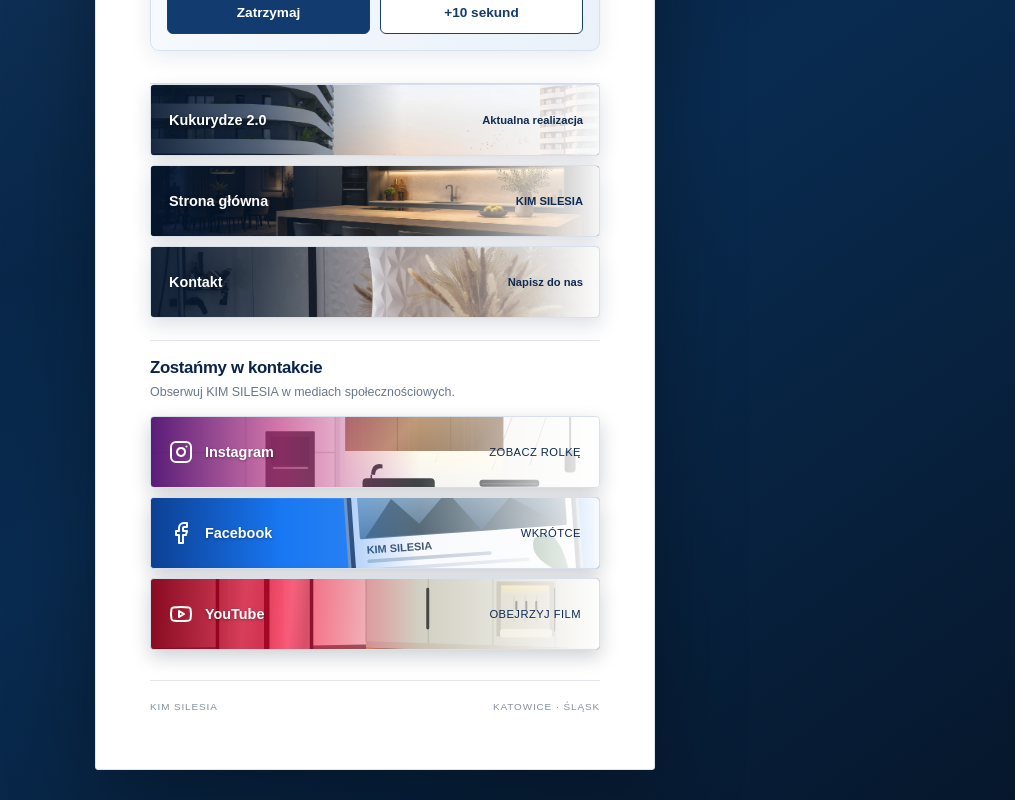
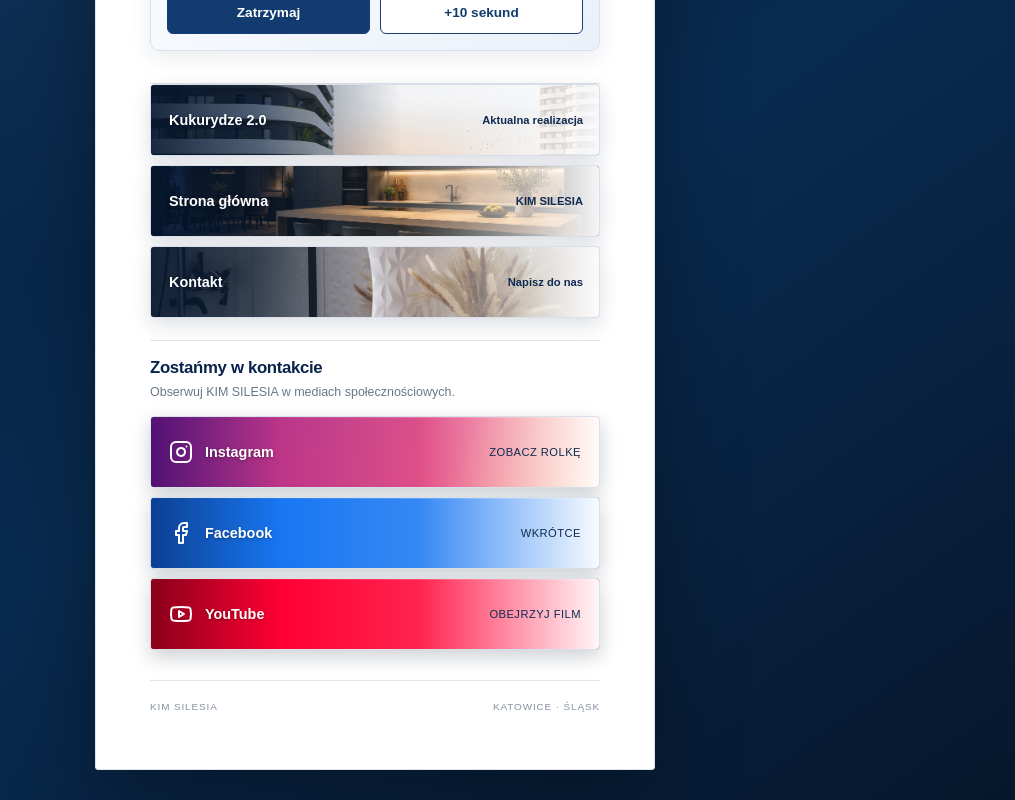
Before and after one commit to KiMsilesia/home, a Next.js app: page /home/qr in a window 1280 px wide. Shown: the part 465-1265 px from the top of the page, without its empty margins (265-1280 px from the left). Built offline with nearby package versions, Linux system fonts and the light colour scheme; a web font is replaced by a local one.

Commit message:
Remove outdated illustrated backgrounds from QR social tiles

```diff
--- a/app/qr/page.tsx
+++ b/app/qr/page.tsx
@@ -53,9 +53,9 @@
           <h2 id="qr-social-title">Zostańmy w kontakcie</h2>
           <p>Obserwuj KIM SILESIA w mediach społecznościowych.</p>
           <div className="qr-social-grid">
-            <a className="qr-social-tile" href="https://www.instagram.com/kim_silesia/reel/DEmMpPHM-N4/" target="_blank" rel="noopener noreferrer" aria-label="Instagram KIM SILESIA — zobacz rolkę"><img className="qr-social-photo" src={assetBase + "/assets/qr-instagram-visual.svg?v=20261015-2"} alt="" /><Instagram size={23} aria-hidden="true" /><strong>Instagram</strong><span>Zobacz rolkę</span></a>
-            <div className="qr-social-tile"><img className="qr-social-photo" src={assetBase + "/assets/qr-facebook-visual.svg"} alt="" /><Facebook size={23} aria-hidden="true" /><strong>Facebook</strong><span>Wkrótce</span></div>
-            <a className="qr-social-tile" href="https://youtu.be/Gbt933OBLFg" target="_blank" rel="noopener noreferrer" aria-label="YouTube KIM SILESIA — obejrzyj film"><img className="qr-social-photo" src={assetBase + "/assets/qr-youtube-visual.svg?v=20261015-2"} alt="" /><Youtube size={24} aria-hidden="true" /><strong>YouTube</strong><span>Obejrzyj film</span></a>
+            <a className="qr-social-tile" href="https://www.instagram.com/kim_silesia/reel/DEmMpPHM-N4/" target="_blank" rel="noopener noreferrer" aria-label="Instagram KIM SILESIA — zobacz rolkę"><Instagram size={23} aria-hidden="true" /><strong>Instagram</strong><span>Zobacz rolkę</span></a>
+            <div className="qr-social-tile"><Facebook size={23} aria-hidden="true" /><strong>Facebook</strong><span>Wkrótce</span></div>
+            <a className="qr-social-tile" href="https://youtu.be/Gbt933OBLFg" target="_blank" rel="noopener noreferrer" aria-label="YouTube KIM SILESIA — obejrzyj film"><Youtube size={24} aria-hidden="true" /><strong>YouTube</strong><span>Obejrzyj film</span></a>
           </div>
         </section>
 
```
